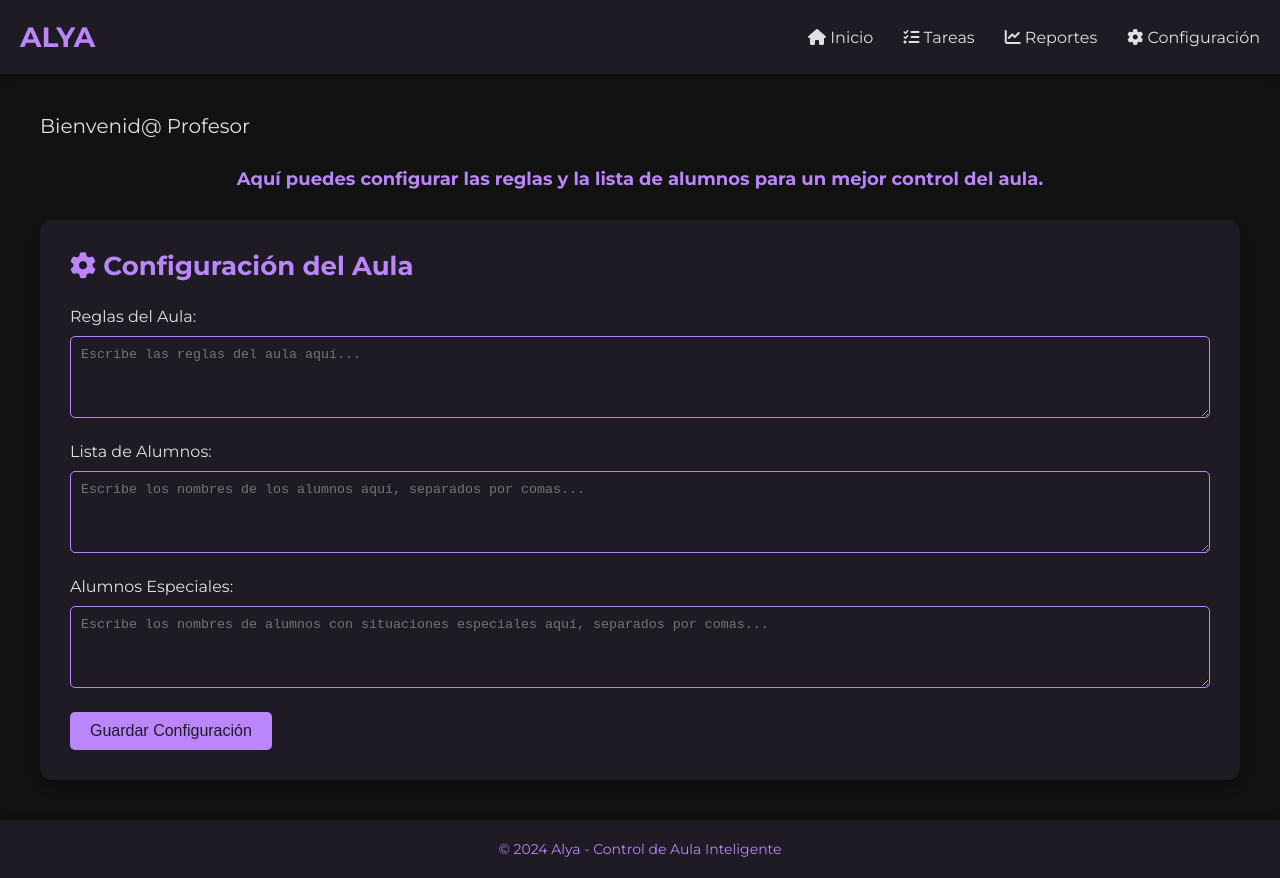
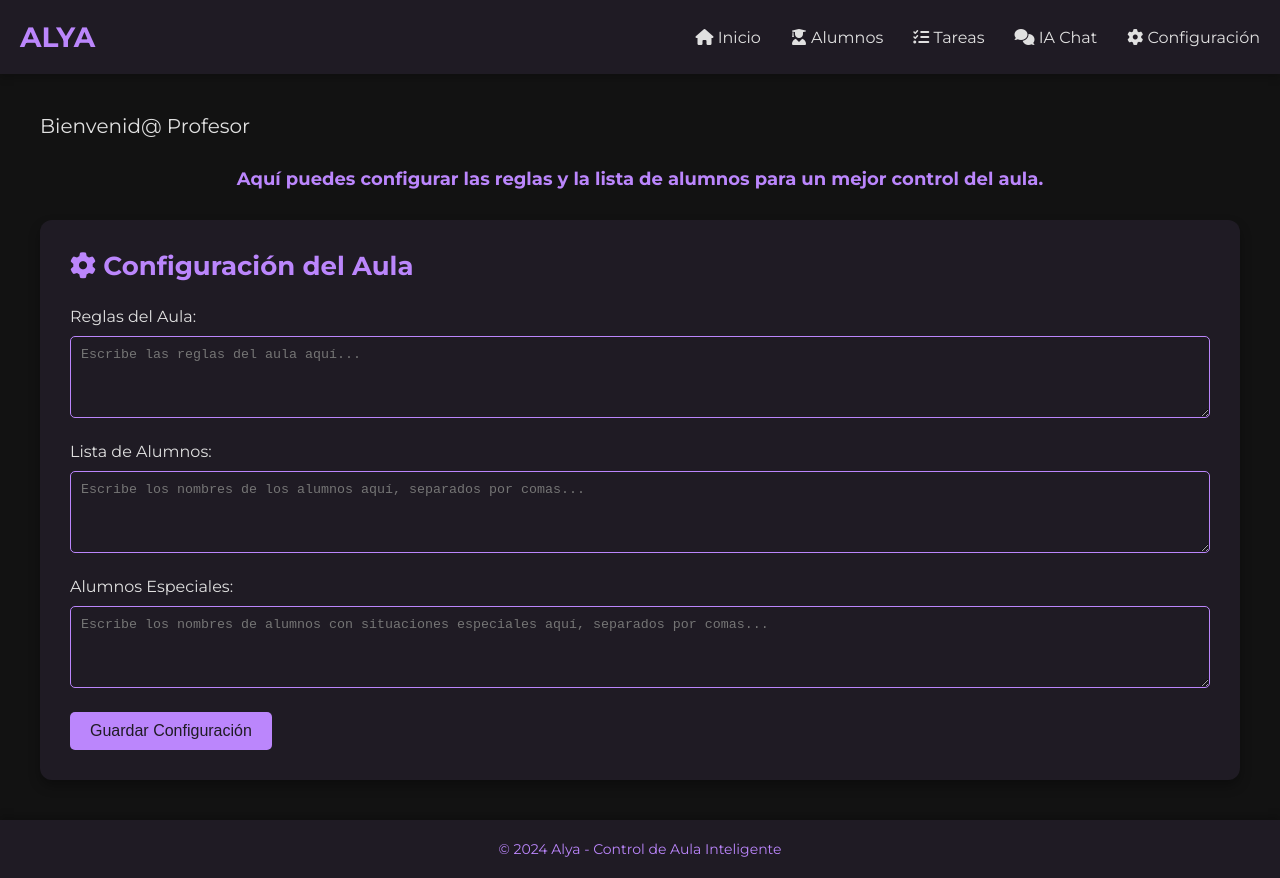
Before and after one commit to NexaryWork/Alya-cei, a plain HTML site: page settings.html in a window 1280 px wide. Drawn offline with Linux system fonts and the light colour scheme.

Commit message:
settings.html

```diff
--- a/settings.html
+++ b/settings.html
@@ -148,8 +148,9 @@
         <div class="logo">Alya</div>
         <nav>
             <a href="home.html" aria-label="Ir a Inicio"><i class="fas fa-home"></i> Inicio</a>
+            <a href="students.html" aria-label="Ir a Alumnos"><i class="fas fa-user-graduate"></i> Alumnos</a>
             <a href="tasks.html" aria-label="Ir a Tareas"><i class="fas fa-tasks"></i> Tareas</a>
-            <a href="reports.html" aria-label="Ir a Reportes"><i class="fas fa-chart-line"></i> Reportes</a>
+            <a href="IA_Chat.html" aria-label="Ir a IA Chat"><i class="fas fa-comments"></i> IA Chat</a>
             <a href="settings.html" aria-label="Ir a Configuración"><i class="fas fa-cog"></i> Configuración</a>
         </nav>
     </header>
```
